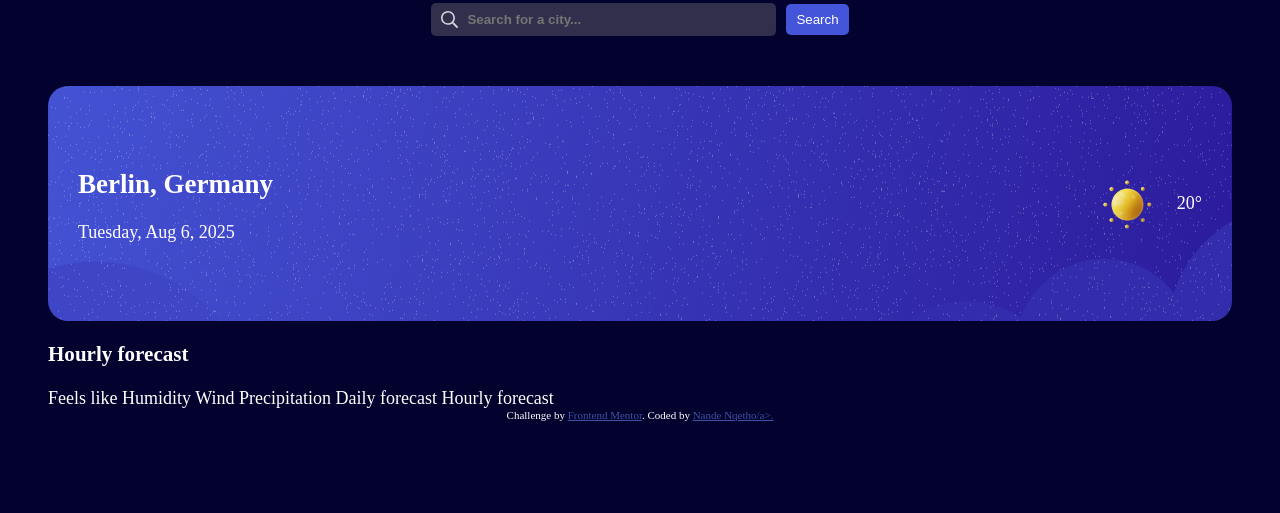
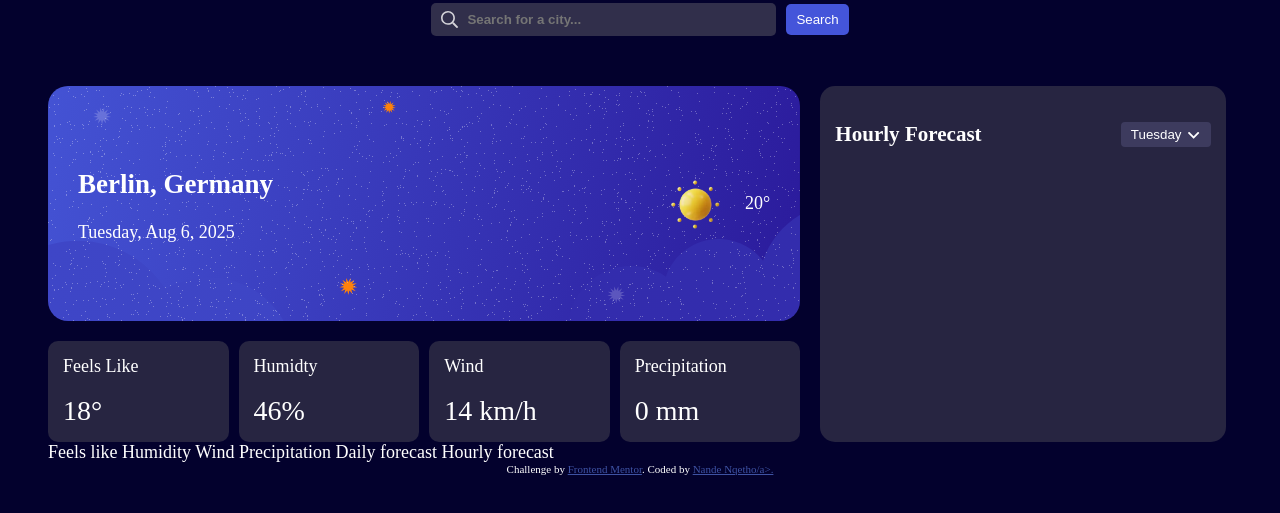
Before and after one commit to Nande929/Weather-Challenge, a plain HTML site: page weather-app-main/index.html in a window 1280 px wide. Shown: the part 221-734 px from the top of the page. Drawn offline with Linux system fonts and the light colour scheme.

Commit message:
Added hourly forecast and weather details

```diff
--- a/weather-app-main/index.html
+++ b/weather-app-main/index.html
@@ -61,7 +61,8 @@
   <div class="main-container">
     <div class="grid-main">
 
-      <div class="today-container">
+      <div class="main-weather-detail">
+        <div class="today-container">
         <div class="date-city">
           <h2>Berlin, Germany</h2>
           <p>Tuesday, Aug 6, 2025</p>
@@ -70,14 +71,50 @@
           <img src="assets/images/icon-sunny.webp" alt="sunny weather icon" width="100px">
           <p>20&deg;</p>
          </div>
+
+
+      </div>
+
+      <!-- New Section -->
+
+        <div class="weather-details">
+
+          <div>
+            <p>Feels Like</p>
+            <strong>18&deg;</strong>
+          </div>
+
+          <div>
+            <p>Humidty</p>
+            <strong>46%</strong>
+          </div>
+
+          <div>
+            <p>Wind</p>
+            <strong>14 km/h</strong>
+          </div>
+
+          <div>
+            <p>Precipitation</p>
+            <strong>0 mm</strong>
+          </div>
+        </div>
       </div>
 
 
-    <div class="hourly-forecast">
-      <div class="hour-cont">
-        <h3>Hourly forecast</h3>
+          <div class="hourly-forecast">
 
-      </div>
+            <div class="flex-container">
+              <h3>Hourly Forecast</h3>
+              <span>
+                <button>Tuesday<svg xmlns="http://www.w3.org/2000/svg" width="13" class="setting-icon" height="8" fill="none" viewBox="0 0 13 8"><path fill="#fff" d="M6.309 7.484 1.105 2.316c-.175-.14-.175-.421 0-.597l.704-.668a.405.405 0 0 1 .597 0l4.219 4.148 4.184-4.148c.175-.176.457-.176.597 0l.703.668c.176.176.176.457 0 .597L6.906 7.484a.405.405 0 0 1-.597 0Z"/></svg></button>
+              </span>
+            </div>
+
+            <div>
+
+            </div>
+          </div>
     </div>
 
     <div class="daily-forecast"></div>
--- a/weather-app-main/styles.css
+++ b/weather-app-main/styles.css
@@ -94,18 +94,20 @@ form .search-button {
     position: absolute;
     left: 10px;
     width: 18px;
-    z-index: 100;
+    z-index: 1;
 }
 
 .main-container {
 
-    width: 100%;
+    width: 97%;
 }
 
 .grid-main {
 
-    width: 100%;
+
     display: grid;
+    grid-template-columns: 2fr 1fr;
+    gap: 20px;
     margin: 0 auto;
 }
 
@@ -129,3 +131,61 @@ form .search-button {
     display: flex;
     align-items: center;
 }
+
+.weather-details {
+
+    display: grid;
+    grid-template-columns: repeat(4, 1fr);
+    gap: 10px;
+    margin-top: 20px;
+}
+
+.weather-details div{
+
+    background-color: hsl(243, 27%, 20%);
+    padding: 15px;
+    border-radius: 10px;
+}
+
+.weather-details div p {
+
+    margin-top: 0;
+}
+
+.weather-details div strong {
+
+    font-size: 28px;
+    font-weight: normal;
+}
+
+.hourly-forecast h3 {
+
+    margin: 10;
+    display: inline-block;
+}
+
+.flex-container {
+
+    display: flex;
+    align-items: center;
+    justify-content: space-between;
+}
+
+.hourly-forecast {
+
+    width: 100%;
+    background-color:  hsl(243, 27%, 20%);
+    margin: 0;
+    border-radius: 15px;
+    padding: 15px;
+}
+
+.hourly-forecast button {
+
+    background-color: hsl(243, 23%, 30%);
+    border: none;
+    color: #fff;
+    padding: 5px 10px;
+    border-radius: 4px;
+
+}
```
